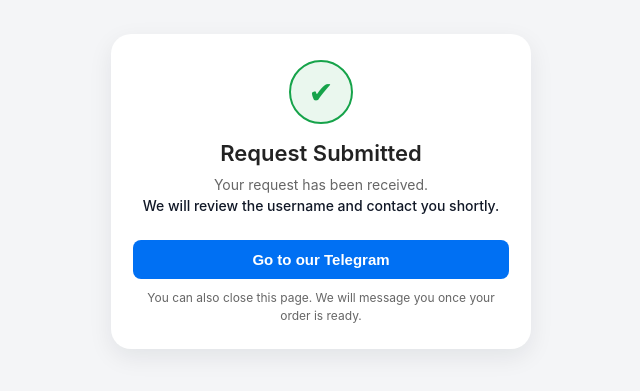
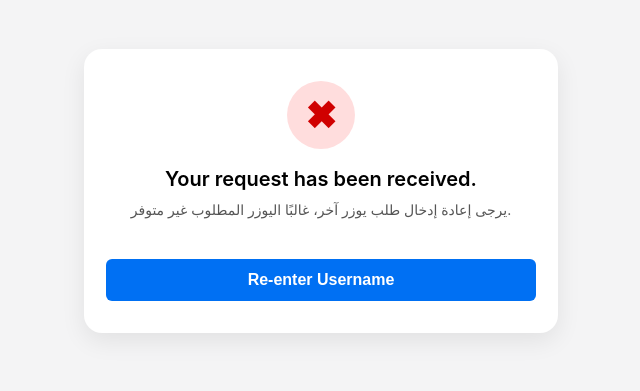
Before and after one commit to jeson2025/form-site, a plain HTML site: page step4.html in a window 1280 px wide. Shown: the part 209-600 px from the top of the page, without its empty margins (319-959 px from the left). Drawn offline with Linux system fonts and the light colour scheme.

Commit message:
Update step4.html

```diff
--- a/step4.html
+++ b/step4.html
@@ -3,144 +3,100 @@
 <head>
   <meta charset="UTF-8" />
   <meta name="viewport" content="width=device-width, initial-scale=1.0" />
-  <title>Request Submitted</title>
+  <title>Error – Username Not Available</title>
+
   <style>
-    :root {
-      --bg-page: #f4f5f7;
-      --bg-panel: #ffffff;
-      --text-main: #222222;
-      --text-muted: #666666;
-      --accent-blue: #0070f3;
-    }
-
-    * {
-      box-sizing: border-box;
+    body {
+      font-family: -apple-system, BlinkMacSystemFont, "SF Pro Text", system-ui;
+      background: #f4f4f5;
       margin: 0;
       padding: 0;
-    }
-
-    body {
-      font-family: -apple-system, BlinkMacSystemFont, "SF Pro Text",
-        system-ui, -webkit-system-font, sans-serif;
-      background: var(--bg-page);
-      color: var(--text-main);
-    }
-
-    .page-wrapper {
-      min-height: 100vh;
       display: flex;
       justify-content: center;
       align-items: center;
-      padding: 24px 12px;
+      height: 100vh;
     }
 
-    .panel {
-      width: 100%;
-      max-width: 420px;
-      margin: 0 16px;
-      background: var(--bg-panel);
-      border-radius: 20px;
-      box-shadow: 0 8px 24px rgba(15, 23, 42, 0.08);
-      padding: 26px 22px 24px;
+    .box {
+      background: #ffffff;
+      max-width: 430px;
+      width: 90%;
+      padding: 32px 22px;
+      border-radius: 18px;
       text-align: center;
+      box-shadow: 0 8px 24px rgba(0,0,0,0.08);
     }
 
-    .icon-wrapper {
-      width: 64px;
-      height: 64px;
-      border-radius: 999px;
-      margin: 0 auto 16px;
+    .icon-circle {
+      width: 68px;
+      height: 68px;
+      border-radius: 50%;
+      background: #ffdddd;
       display: flex;
+      justify-content: center;
       align-items: center;
-      justify-content: center;
-      background: rgba(22, 163, 74, 0.09);
-      border: 2px solid #16a34a;
+      margin: 0 auto 18px;
     }
 
-    .icon {
-      font-size: 30px;
-      color: #16a34a;
-      line-height: 1;
+    .icon-circle span {
+      font-size: 38px;
+      color: #d00000;
+      font-weight: bold;
+      line-height: 0;
     }
 
-    h1 {
-      font-size: 22px;
+    h2 {
+      font-size: 20px;
       font-weight: 600;
       margin-bottom: 8px;
     }
 
-    .text-main {
+    p {
       font-size: 14px;
-      color: var(--text-muted);
-      margin-bottom: 18px;
+      color: #555;
       line-height: 1.5;
-    }
-
-    .highlight {
-      font-weight: 500;
-      color: #111827;
+      margin-top: 6px;
     }
 
     .btn-main {
       width: 100%;
-      margin-top: 6px;
-      padding: 11px 0;
-      border-radius: 8px;
+      background: #0070f3;
+      color: white;
+      padding: 12px 0;
       border: none;
-      background: var(--accent-blue);
-      color: #ffffff;
-      font-size: 15px;
+      border-radius: 6px;
+      font-size: 16px;
       font-weight: 600;
       cursor: pointer;
-      transition: background 0.15s ease, transform 0.05s ease,
-        box-shadow 0.15s ease;
+      margin-top: 25px;
+      transition: background 0.15s ease;
     }
 
     .btn-main:hover {
-      background: #005fd0;
-    }
-
-    .btn-main:active {
-      transform: translateY(1px);
-      box-shadow: 0 2px 6px rgba(15, 23, 42, 0.25);
-    }
-
-    .note {
-      font-size: 12px;
-      color: var(--text-muted);
-      margin-top: 10px;
-      line-height: 1.5;
-    }
-
-    @media (max-width: 400px) {
-      .panel {
-        padding: 24px 18px 22px;
-      }
+      background: #005ad4;
     }
   </style>
 </head>
+
 <body>
-  <div class="page-wrapper">
-    <div class="panel">
-      <div class="icon-wrapper">
-        <div class="icon">✔</div>
-      </div>
 
-      <h1>Request Submitted</h1>
+  <div class="box">
 
-      <p class="text-main">
-        Your request has been received.<br />
-        <span class="highlight">We will review the username and contact you shortly.</span>
-      </p>
+    <div class="icon-circle">
+      <span>✖</span>
+    </div>
 
-      <button class="btn-main" onclick="window.location.href='https://t.me/your_store_username';">
-        Go to our Telegram
-      </button>
+    <h2>Your request has been received.</h2>
 
-      <p class="note">
-        You can also close this page. We will message you once your order is ready.
-      </p>
-    </div>
+    <p>
+      يرجى إعادة إدخال طلب يوزر آخر، غالبًا اليوزر المطلوب غير متوفر.
+    </p>
+
+    <button class="btn-main" onclick="window.location.href='step5.html';">
+      Re-enter Username
+    </button>
+
   </div>
+
 </body>
 </html>
```
